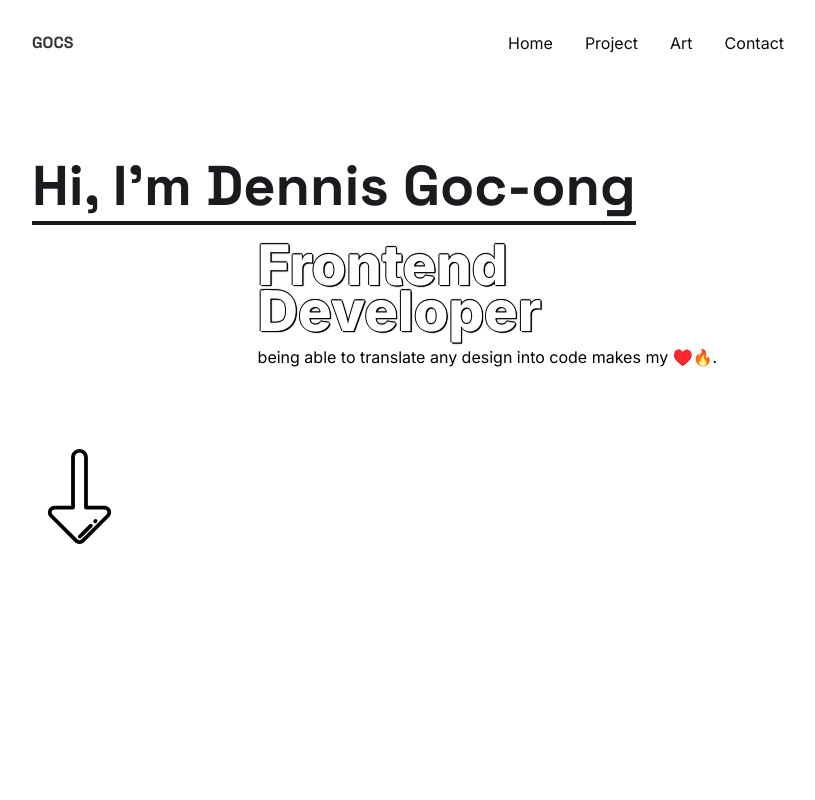
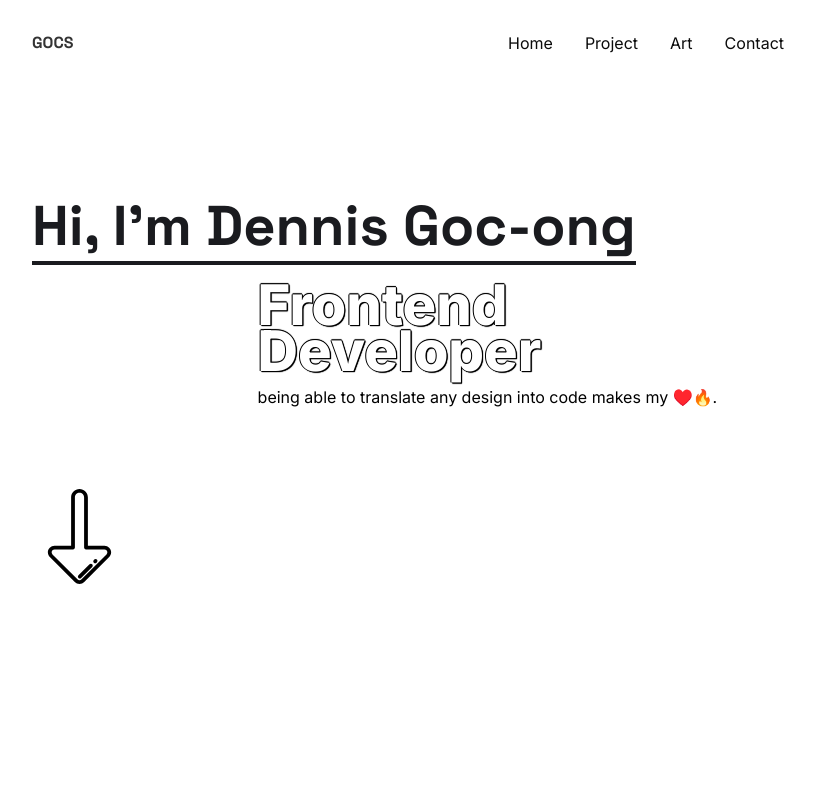
Before and after one commit to m-dennisgocong/gocs, a React (Vite) app: page / in a window 1280 px wide. Shown: the top 800 px of the page, without its empty margins (232-1047 px from the left). Built offline with nearby package versions, Linux system fonts and the light colour scheme.

Commit message:
update: add margin top 2.5em

```diff
--- a/src/index.scss
+++ b/src/index.scss
@@ -12,4 +12,5 @@ body{
   margin: 0;
   padding: 0;
   background-color: rgb(255, 255, 255);
+  margin-top: 2.5em;
 }
```
